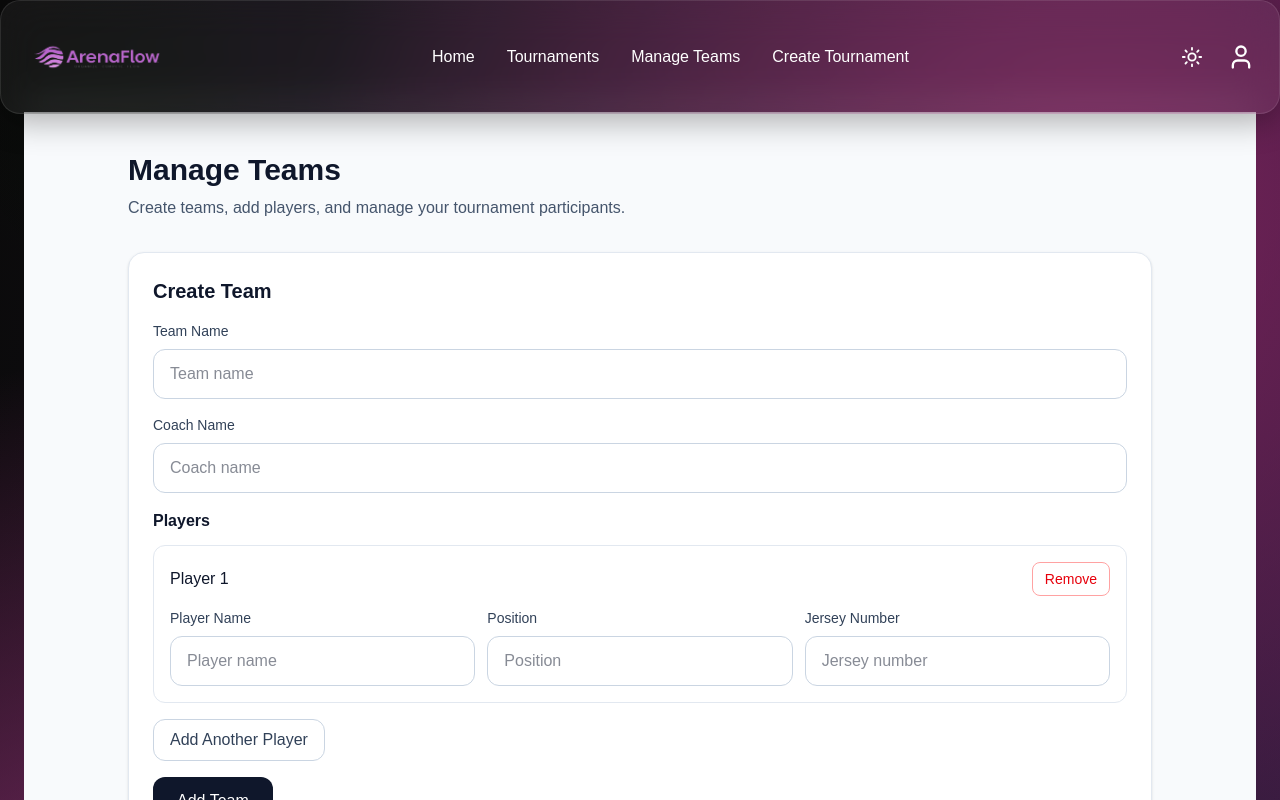
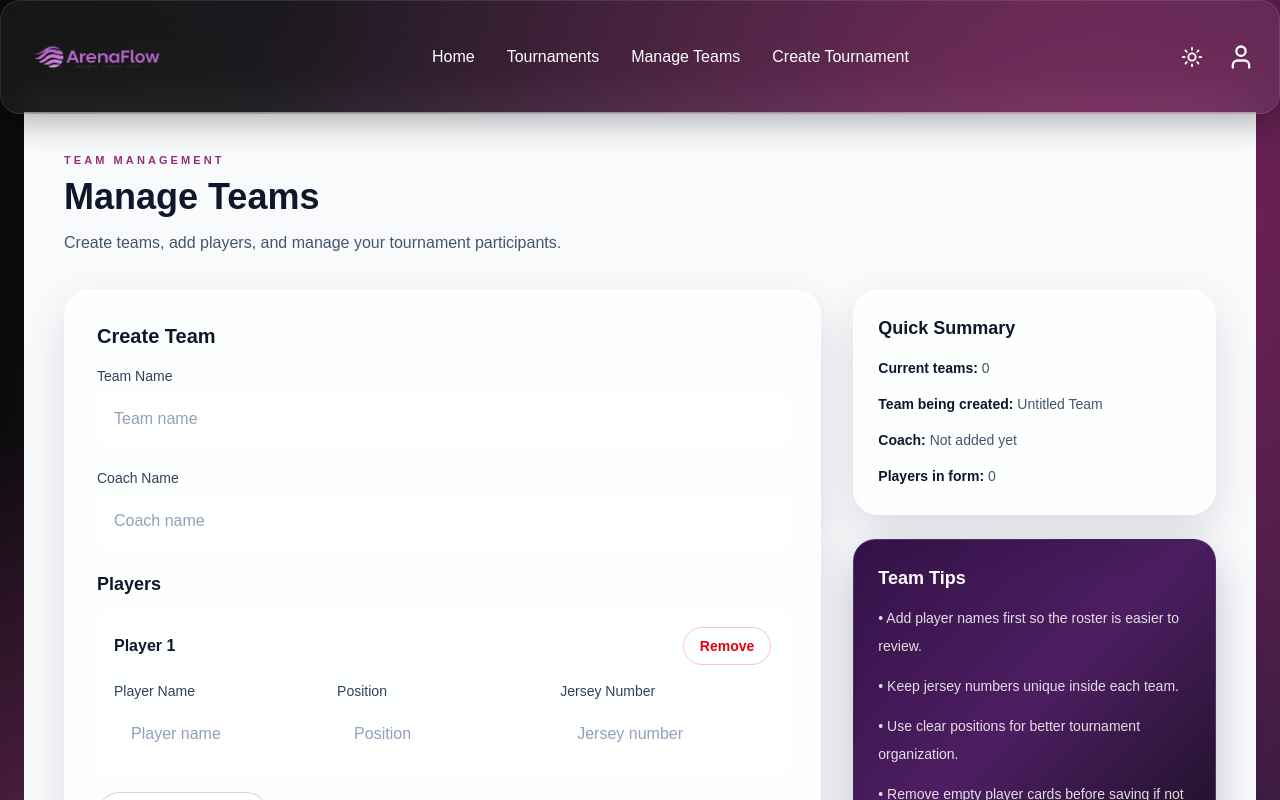
Before and after one commit to reemnii/ArenaFlow, a React (Vite) app: page /participants in a window 1280 px wide. Shown: the top 800 px of the page. Built offline with nearby package versions, Linux system fonts and the light colour scheme; sample sign-in values are in the browser's storage; a web font is replaced by a local one.

Commit message:
Refactor ManageTeams component styling and structure
Refactor ManageTeams component with improved styling and structure. Update class names for better consistency and readability.

```diff
--- a/src/pages/ManageTeams.jsx
+++ b/src/pages/ManageTeams.jsx
@@ -12,6 +12,27 @@ const createEmptyTeamForm = () => ({
   coach: "",
   players: [createEmptyPlayer()],
 });
+
+const glassCard =
+  "rounded-[1.4rem] sm:rounded-[1.6rem] border border-white/10 bg-white/70 dark:bg-white/5 backdrop-blur-xl shadow-[0_18px_45px_rgba(18,10,35,0.12)] dark:shadow-[0_18px_45px_rgba(0,0,0,0.28)]";
+
+const inputClass =
+  "w-full rounded-xl border border-white/20 dark:border-white/10 bg-white/60 dark:bg-black/20 text-slate-900 dark:text-white px-4 py-3 outline-none placeholder:text-slate-400 dark:placeholder:text-white/35 focus:ring-2 focus:ring-[#f0b4df] focus:border-[#f0b4df] transition";
+
+const labelClass =
+  "block text-sm font-medium text-slate-700 dark:text-slate-200 mb-2";
+
+const sectionTitleClass =
+  "text-xl font-black text-slate-900 dark:text-white mb-4";
+
+const outlineBtn =
+  "inline-flex items-center justify-center gap-2 rounded-full cursor-pointer border border-[#6B124B]/20 dark:border-white/10 bg-white/55 dark:bg-white/6 px-5 py-3 text-sm font-bold text-slate-800 dark:text-white backdrop-blur-md transition-all duration-300 hover:bg-white/80 dark:hover:bg-white/12 hover:border-white/30 dark:hover:border-white/20";
+
+const primaryBtn =
+  "inline-flex items-center justify-center rounded-full bg-brand dark:bg-fuchsia-300 px-6 py-3 text-sm font-bold text-white dark:text-slate-900 transition-all duration-300 hover:opacity-90";
+
+const dangerBtn =
+  "inline-flex items-center justify-center rounded-full border border-red-300/70 dark:border-red-800 px-4 py-2 text-sm font-bold text-red-600 dark:text-red-400 transition-all duration-300 hover:bg-red-50 dark:hover:bg-red-950/30";
 
 export default function ManageTeams() {
   const [teams, setTeams] = useState([]);
@@ -59,7 +80,9 @@ export default function ManageTeams() {
 
   const removePlayerField = (playerId) => {
     setTeamForm((prev) => {
-      const updatedPlayers = prev.players.filter((player) => player.id !== playerId);
+      const updatedPlayers = prev.players.filter(
+        (player) => player.id !== playerId
+      );
 
       return {
         ...prev,
@@ -97,18 +120,21 @@ export default function ManageTeams() {
 
   return (
     <main
-      className="min-h-screen bg-slate-50 dark:bg-slate-950 py-10 px-4"
+      className="min-h-screen bg-slate-50 dark:bg-slate-950 px-4 py-10"
       aria-labelledby="manage-teams-title"
     >
-      <div className="max-w-5xl mx-auto">
+      <div className="mx-auto max-w-6xl">
         <header className="mb-8">
+          <p className="text-[11px] font-bold uppercase tracking-[0.28em] text-brand dark:text-fuchsia-300">
+            Team Management
+          </p>
           <h1
             id="manage-teams-title"
-            className="text-3xl font-bold text-slate-900 dark:text-white mb-2"
+            className="mt-2 text-3xl font-black text-slate-900 dark:text-white md:text-4xl"
           >
             Manage Teams
           </h1>
-          <p className="text-slate-600 dark:text-slate-300">
+          <p className="mt-3 max-w-2xl text-sm leading-7 text-slate-600 dark:text-white/68 sm:text-base">
             Create teams, add players, and manage your tournament participants.
           </p>
         </header>
@@ -117,23 +143,19 @@ export default function ManageTeams() {
           <p
             role="status"
             aria-live="polite"
-            className="mb-6 rounded-xl border border-green-300 bg-green-50 px-4 py-3 text-green-800 dark:border-green-800 dark:bg-green-950/40 dark:text-green-300"
+            className="mb-6 rounded-[1.1rem] border border-[#f0b4df] bg-white/70 px-4 py-3 text-sm font-semibold text-[#6B124B] backdrop-blur-md dark:bg-white/10 dark:text-fuchsia-200"
           >
             {statusMessage}
           </p>
         )}
 
-        <section className="bg-white dark:bg-slate-900 border border-slate-200 dark:border-slate-800 rounded-2xl shadow-sm p-6 mb-8">
-          <h2 className="text-xl font-semibold text-slate-900 dark:text-white mb-4">
-            Create Team
-          </h2>
+        <div className="grid grid-cols-1 gap-8 lg:grid-cols-3">
+          <section className={`lg:col-span-2 p-6 md:p-8 ${glassCard}`}>
+            <h2 className={sectionTitleClass}>Create Team</h2>
 
-          <div className="space-y-4">
+            <div className="space-y-6">
               <div>
-              <label
-                htmlFor="teamName"
-                className="block text-sm font-medium text-slate-700 dark:text-slate-200 mb-2"
-              >
+                <label htmlFor="teamName" className={labelClass}>
                   Team Name
                 </label>
                 <input
@@ -143,15 +165,12 @@ export default function ManageTeams() {
                   placeholder="Team name"
                   value={teamForm.teamName}
                   onChange={handleTeamChange}
-                className="w-full rounded-xl border border-slate-300 dark:border-slate-700 bg-white dark:bg-slate-950 text-slate-900 dark:text-white px-4 py-3 outline-none focus:ring-2 focus:ring-slate-400"
+                  className={inputClass}
                 />
               </div>
 
               <div>
-              <label
-                htmlFor="coach"
-                className="block text-sm font-medium text-slate-700 dark:text-slate-200 mb-2"
-              >
+                <label htmlFor="coach" className={labelClass}>
                   Coach Name
                 </label>
                 <input
@@ -161,12 +180,12 @@ export default function ManageTeams() {
                   placeholder="Coach name"
                   value={teamForm.coach}
                   onChange={handleTeamChange}
-                className="w-full rounded-xl border border-slate-300 dark:border-slate-700 bg-white dark:bg-slate-950 text-slate-900 dark:text-white px-4 py-3 outline-none focus:ring-2 focus:ring-slate-400"
+                  className={inputClass}
                 />
               </div>
 
               <fieldset>
-              <legend className="font-semibold text-slate-900 dark:text-white mb-3">
+                <legend className="mb-3 text-lg font-black text-slate-900 dark:text-white">
                   Players
                 </legend>
 
@@ -174,10 +193,10 @@ export default function ManageTeams() {
                   {teamForm.players.map((player, index) => (
                     <div
                       key={player.id}
-                    className="rounded-xl border border-slate-200 dark:border-slate-800 p-4"
+                      className="rounded-[1.1rem] border border-white/20 bg-white/55 p-4 dark:border-white/10 dark:bg-black/20"
                     >
-                    <div className="flex items-center justify-between mb-3">
-                      <h3 className="font-medium text-slate-900 dark:text-white">
+                      <div className="mb-4 flex items-center justify-between gap-3">
+                        <h3 className="text-base font-black text-slate-900 dark:text-white">
                           Player {index + 1}
                         </h3>
 
@@ -185,17 +204,17 @@ export default function ManageTeams() {
                           type="button"
                           onClick={() => removePlayerField(player.id)}
                           aria-label={`Remove player ${index + 1}`}
-                        className="rounded-lg border border-red-300 dark:border-red-800 px-3 py-1.5 text-sm text-red-600 dark:text-red-400 hover:bg-red-50 dark:hover:bg-red-950/30"
+                          className={dangerBtn}
                         >
                           Remove
                         </button>
                       </div>
 
-                    <div className="grid grid-cols-1 md:grid-cols-3 gap-3">
+                      <div className="grid grid-cols-1 gap-3 md:grid-cols-3">
                         <div>
                           <label
                             htmlFor={`player-name-${player.id}`}
-                          className="block text-sm font-medium text-slate-700 dark:text-slate-200 mb-2"
+                            className={labelClass}
                           >
                             Player Name
                           </label>
@@ -207,14 +226,14 @@ export default function ManageTeams() {
                             onChange={(e) =>
                               handlePlayerChange(index, "name", e.target.value)
                             }
-                          className="w-full rounded-xl border border-slate-300 dark:border-slate-700 bg-white dark:bg-slate-950 text-slate-900 dark:text-white px-4 py-3 outline-none focus:ring-2 focus:ring-slate-400"
+                            className={inputClass}
                           />
                         </div>
 
                         <div>
                           <label
                             htmlFor={`player-position-${player.id}`}
-                          className="block text-sm font-medium text-slate-700 dark:text-slate-200 mb-2"
+                            className={labelClass}
                           >
                             Position
                           </label>
@@ -224,16 +243,20 @@ export default function ManageTeams() {
                             placeholder="Position"
                             value={player.position}
                             onChange={(e) =>
-                            handlePlayerChange(index, "position", e.target.value)
+                              handlePlayerChange(
+                                index,
+                                "position",
+                                e.target.value
+                              )
                             }
-                          className="w-full rounded-xl border border-slate-300 dark:border-slate-700 bg-white dark:bg-slate-950 text-slate-900 dark:text-white px-4 py-3 outline-none focus:ring-2 focus:ring-slate-400"
+                            className={inputClass}
                           />
                         </div>
 
                         <div>
                           <label
                             htmlFor={`player-number-${player.id}`}
-                          className="block text-sm font-medium text-slate-700 dark:text-slate-200 mb-2"
+                            className={labelClass}
                           >
                             Jersey Number
                           </label>
@@ -245,7 +268,7 @@ export default function ManageTeams() {
                             onChange={(e) =>
                               handlePlayerChange(index, "number", e.target.value)
                             }
-                          className="w-full rounded-xl border border-slate-300 dark:border-slate-700 bg-white dark:bg-slate-950 text-slate-900 dark:text-white px-4 py-3 outline-none focus:ring-2 focus:ring-slate-400"
+                            className={inputClass}
                           />
                         </div>
                       </div>
@@ -253,32 +276,78 @@ export default function ManageTeams() {
                   ))}
                 </div>
 
+                <div className="mt-4 flex flex-col gap-3 sm:flex-row">
                   <button
                     type="button"
                     onClick={addPlayerField}
-                className="mt-4 rounded-xl border border-slate-300 dark:border-slate-700 px-4 py-2 text-slate-700 dark:text-slate-200 hover:bg-slate-100 dark:hover:bg-slate-800"
+                    className={outlineBtn}
                   >
                     Add Another Player
                   </button>
+                </div>
               </fieldset>
 
-            <button
-              type="button"
-              onClick={addTeam}
-              className="bg-slate-900 dark:bg-white text-white dark:text-slate-900 px-6 py-3 rounded-xl font-medium hover:bg-slate-800 dark:hover:bg-slate-200"
-            >
+              <div className="pt-2">
+                <button type="button" onClick={addTeam} className={primaryBtn}>
                   Add Team
                 </button>
               </div>
+            </div>
           </section>
 
-        <section className="bg-white dark:bg-slate-900 border border-slate-200 dark:border-slate-800 rounded-2xl shadow-sm p-6">
-          <h2 className="text-xl font-semibold text-slate-900 dark:text-white mb-4">
+          <aside className="space-y-6" aria-label="Team management summary">
+            <section className={`${glassCard} p-6`}>
+              <h2 className="mb-3 text-lg font-black text-slate-900 dark:text-white">
+                Quick Summary
+              </h2>
+
+              <div className="space-y-2 text-sm leading-7 text-slate-600 dark:text-white/68">
+                <p>
+                  <span className="font-semibold text-slate-900 dark:text-white">
+                    Current teams:
+                  </span>{" "}
+                  {teams.length}
+                </p>
+                <p>
+                  <span className="font-semibold text-slate-900 dark:text-white">
+                    Team being created:
+                  </span>{" "}
+                  {teamForm.teamName || "Untitled Team"}
+                </p>
+                <p>
+                  <span className="font-semibold text-slate-900 dark:text-white">
+                    Coach:
+                  </span>{" "}
+                  {teamForm.coach || "Not added yet"}
+                </p>
+                <p>
+                  <span className="font-semibold text-slate-900 dark:text-white">
+                    Players in form:
+                  </span>{" "}
+                  {teamForm.players.filter((player) => player.name.trim() !== "").length}
+                </p>
+              </div>
+            </section>
+
+            <section className="rounded-[1.4rem] border border-white/10 bg-[linear-gradient(135deg,#341248,#4d1e61,#1b1025)] p-6 text-white shadow-[0_18px_45px_rgba(18,10,35,0.22)]">
+              <h2 className="mb-3 text-lg font-black">Team Tips</h2>
+              <div className="space-y-3 text-sm leading-7 text-white/85">
+                <p>• Add player names first so the roster is easier to review.</p>
+                <p>• Keep jersey numbers unique inside each team.</p>
+                <p>• Use clear positions for better tournament organization.</p>
+                <p>• Remove empty player cards before saving if not needed.</p>
+              </div>
+            </section>
+          </aside>
+        </div>
+
+        <section className={`mt-8 p-6 ${glassCard}`}>
+          <h2 className="mb-4 text-xl font-black text-slate-900 dark:text-white">
             Existing Teams
           </h2>
 
           {teams.length === 0 ? (
-            <p className="text-slate-600 dark:text-slate-300">
+            <p className="text-slate-600 dark:text-white/68">
               No teams added yet.
             </p>
           ) : (
@@ -286,17 +355,17 @@ export default function ManageTeams() {
               {teams.map((team) => (
                 <article
                   key={team.id}
-                  className="border border-slate-200 dark:border-slate-800 rounded-xl p-4"
+                  className="rounded-[1.15rem] border border-white/20 bg-white/55 p-4 dark:border-white/10 dark:bg-black/20 sm:p-5"
                 >
-                  <div className="flex flex-col sm:flex-row sm:items-start sm:justify-between gap-3">
+                  <div className="flex flex-col gap-3 sm:flex-row sm:items-start sm:justify-between">
                     <div>
-                      <h3 className="font-semibold text-lg text-slate-900 dark:text-white">
+                      <h3 className="text-lg font-black text-slate-900 dark:text-white">
                         {team.name}
                       </h3>
-                      <p className="text-slate-600 dark:text-slate-300">
+                      <p className="mt-1 text-sm text-slate-600 dark:text-white/68">
                         Coach: {team.coach || "N/A"}
                       </p>
-                      <p className="text-slate-600 dark:text-slate-300 mb-3">
+                      <p className="text-sm text-slate-600 dark:text-white/68">
                         Players: {team.players.length}
                       </p>
                     </div>
@@ -305,26 +374,29 @@ export default function ManageTeams() {
                       type="button"
                       onClick={() => removeTeam(team.id)}
                       aria-label={`Remove team ${team.name}`}
-                      className="rounded-lg border border-red-300 dark:border-red-800 px-3 py-2 text-sm text-red-600 dark:text-red-400 hover:bg-red-50 dark:hover:bg-red-950/30"
+                      className={dangerBtn}
                     >
                       Remove Team
                     </button>
                   </div>
 
                   {team.players.length > 0 ? (
-                    <div className="space-y-2">
+                    <div className="mt-4 grid gap-2 sm:grid-cols-2 lg:grid-cols-3">
                       {team.players.map((player) => (
                         <div
                           key={player.id}
-                          className="text-sm text-slate-700 dark:text-slate-300"
+                          className="rounded-xl border border-white/15 bg-white/50 px-3 py-2 text-sm text-slate-700 dark:border-white/10 dark:bg-white/5 dark:text-white/75"
                         >
-                          #{player.number || "N/A"} {player.name}{" "}
-                          {player.position ? `- ${player.position}` : ""}
+                          <span className="font-semibold">
+                            #{player.number || "N/A"}
+                          </span>{" "}
+                          {player.name}
+                          {player.position ? ` — ${player.position}` : ""}
                         </div>
                       ))}
                     </div>
                   ) : (
-                    <p className="text-sm text-slate-500 dark:text-slate-400">
+                    <p className="mt-4 text-sm text-slate-500 dark:text-white/45">
                       No players added.
                     </p>
                   )}
```
Lines whose indentation alone changed are shown as unchanged.
